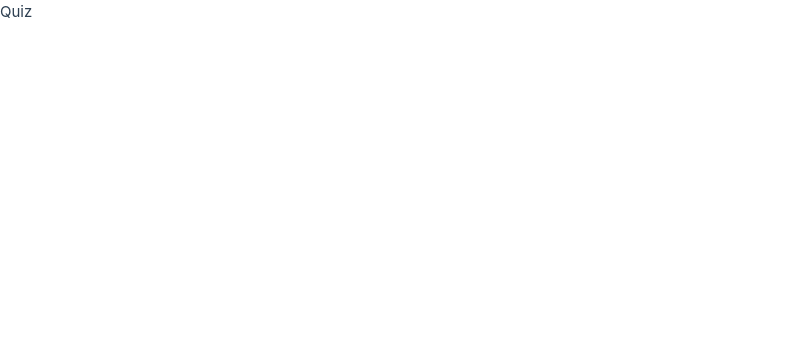
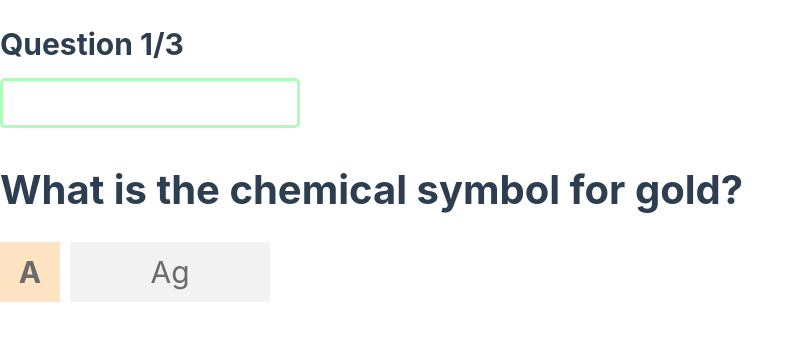
Before and after one commit to castillosdev/QuizApp, a Vue app: page /quiz/1 in a window 1280 px wide. Shown: the top 340 px of the page, without its empty margins (0-805 px from the left). Built offline with nearby package versions, Linux system fonts and the light colour scheme.

Commit message:
Add quiz layout and styling

```diff
--- a/src/views/QuizView.vue
+++ b/src/views/QuizView.vue
@@ -1,3 +1,92 @@
+
 <template>
-    Quiz
+    <div>
+        <header>
+            <h4>Question 1/3</h4>
+            <div class="bar">
+                <div class="completion">
+                </div>
+            </div>
+        </header>
+        <div class="question-container">
+            <h1 class="question">
+                What is the chemical symbol for gold?
+            </h1>
+        </div>
+        <div class="options-container">
+            <div class="option">
+                <p class="option-label">A</p>
+                <div class="option-value">
+                    <p>Ag</p>
+                </div>
+            </div>
+        </div>
+    </div>
 </template>
+
+<style scoped>
+    header{
+        margin-top: 20px;
+    }
+    header h4{
+        font-weight: bold;
+        font-size: 30px
+    }
+
+    .bar{
+        width: 300px;
+        height: 50px;
+        border-radius: 5px;
+        border: 3px solid #adfcb7;
+        margin-top: 10px;
+    }
+
+    .completion{
+        width: 0%;
+        height: 100%;
+        background-color: #008111;
+        border-radius: 5px;
+    }
+
+    .question-container{
+        margin-top: 30px;
+    }
+
+    .question{
+        font-size: 40px;
+        font-weight: bold;
+        margin-bottom: 20px;
+    }
+
+    .option{
+        display: flex;
+        flex-wrap: wrap;
+        margin-bottom: 20px;
+        cursor: pointer;
+    }
+
+    .option-label{
+        width: 60px;
+        height: 60px;
+        background-color: bisque;
+        font-size: 30px;
+        font-weight: bold;
+        margin-right: 10px;
+        display: flex;
+        align-items: center;
+        justify-content: center;
+        color: rgb(107, 107, 107);
+    }
+
+    .option-value{
+        width: 200px;
+        height: 60px;
+        color: rgb(107, 107, 107);
+        background-color: #f2f2f2;
+        font-size: 30px;
+        font-weight: bold;
+        display: flex;
+        align-items: center;
+        justify-content: center;
+    }
+</style>
```
